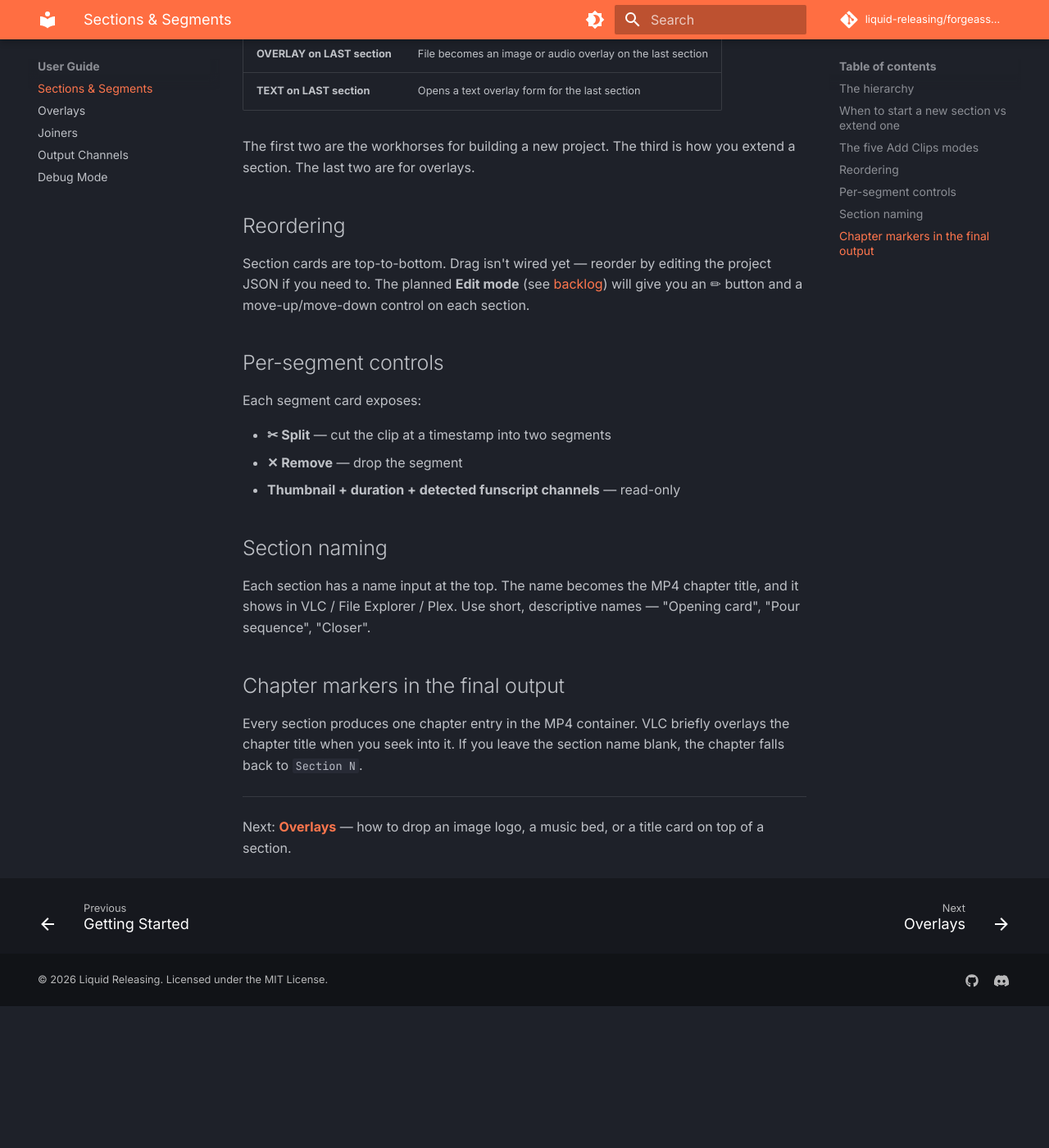
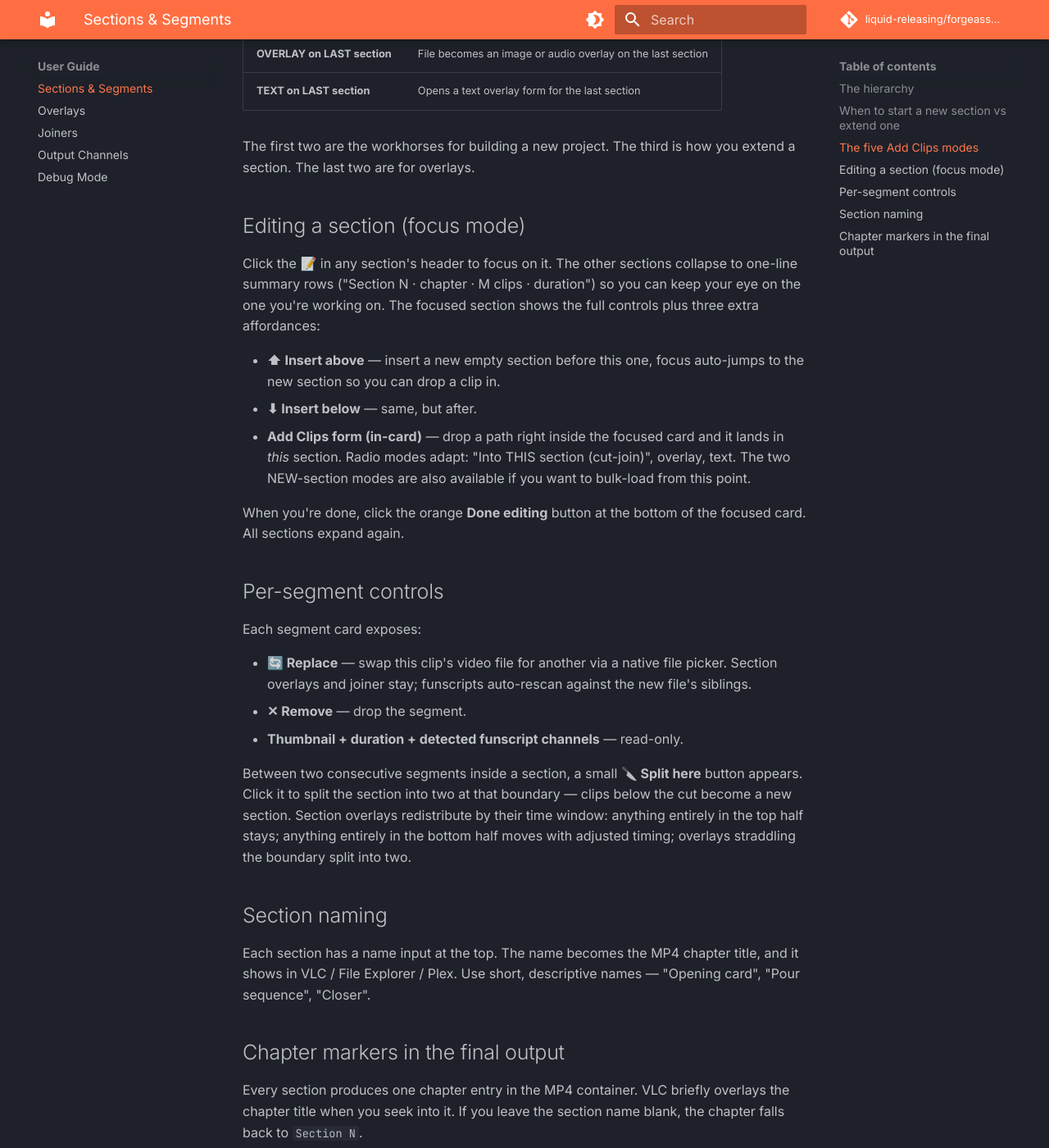
Before and after one commit to liquid-releasing/forgeassembler, an MkDocs documentation site: the page built from docs/guide/sections-and-segments.md, in a window 1280 px wide and 1400 px high, scrolled down 1403 px. Shown: the whole window at 82% size. Built offline with MkDocs 1.6.1 and Material for MkDocs 9.7.7, drawn with Linux system fonts in a browser that asks for light colours; comment, search, counter and statistics services are not loaded; before the commit the page ends 2630 px from its top, so only the background shows below that.

Commit message:
docs(guide): document v0.0.2 edit mode + per-clip Replace + Split-here
Updates sections-and-segments.md:
- Replace the "planned Edit mode" stub with the actual feature
  description (📝 entry, focus + collapse, ⬆/⬇ Insert, Done editing
  exit, in-card Add Clips with adapted radio).
- Per-segment controls: 🔄 Replace replaces ✂ in the per-clip column;
  🔪 Split here renders BETWEEN clips with overlay-redistribution
  semantics noted.

Co-Authored-By: Claude Opus 4.7 (1M context) <noreply@anthropic.com>

```diff
--- a/docs/guide/sections-and-segments.md
+++ b/docs/guide/sections-and-segments.md
@@ -57,21 +57,41 @@ directly to the section model:
 The first two are the workhorses for building a new project. The
 third is how you extend a section. The last two are for overlays.
 
-## Reordering
+## Editing a section (focus mode)
 
-Section cards are top-to-bottom. Drag isn't wired yet — reorder by
-editing the project JSON if you need to. The planned **Edit mode**
-(see [backlog](https://github.com/liquid-releasing/forgeassembler/issues))
-will give you an ✏ button and a move-up/move-down control on each
-section.
+Click the **📝** in any section's header to focus on it. The other
+sections collapse to one-line summary rows ("Section N · chapter ·
+M clips · duration") so you can keep your eye on the one you're
+working on. The focused section shows the full controls plus three
+extra affordances:
+
+- **⬆ Insert above** — insert a new empty section before this one,
+  focus auto-jumps to the new section so you can drop a clip in.
+- **⬇ Insert below** — same, but after.
+- **Add Clips form (in-card)** — drop a path right inside the
+  focused card and it lands in *this* section. Radio modes adapt:
+  "Into THIS section (cut-join)", overlay, text. The two NEW-section
+  modes are also available if you want to bulk-load from this point.
+
+When you're done, click the orange **Done editing** button at the
+bottom of the focused card. All sections expand again.
 
 ## Per-segment controls
 
 Each segment card exposes:
 
-- **✂ Split** — cut the clip at a timestamp into two segments
-- **✕ Remove** — drop the segment
-- **Thumbnail + duration + detected funscript channels** — read-only
+- **🔄 Replace** — swap this clip's video file for another via a
+  native file picker. Section overlays and joiner stay; funscripts
+  auto-rescan against the new file's siblings.
+- **✕ Remove** — drop the segment.
+- **Thumbnail + duration + detected funscript channels** — read-only.
+
+Between two consecutive segments inside a section, a small **🔪 Split
+here** button appears. Click it to split the section into two at
+that boundary — clips below the cut become a new section. Section
+overlays redistribute by their time window: anything entirely in the
+top half stays; anything entirely in the bottom half moves with
+adjusted timing; overlays straddling the boundary split into two.
 
 ## Section naming
 
```
